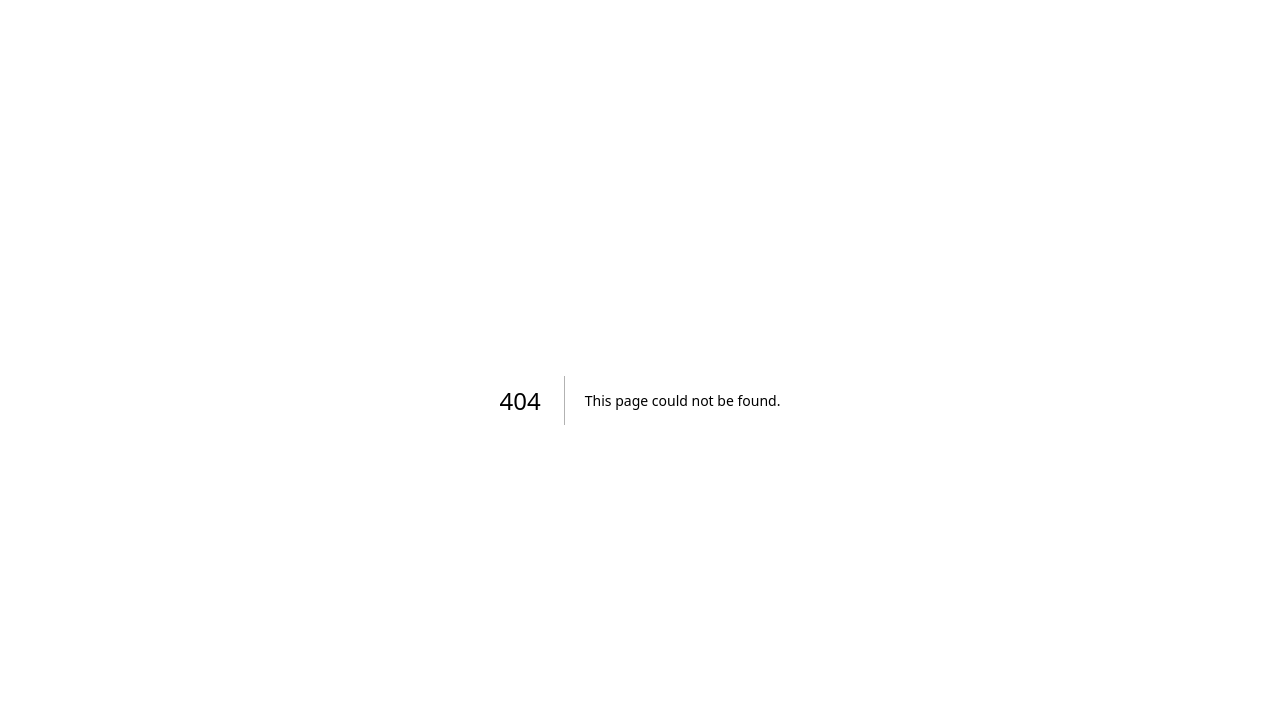
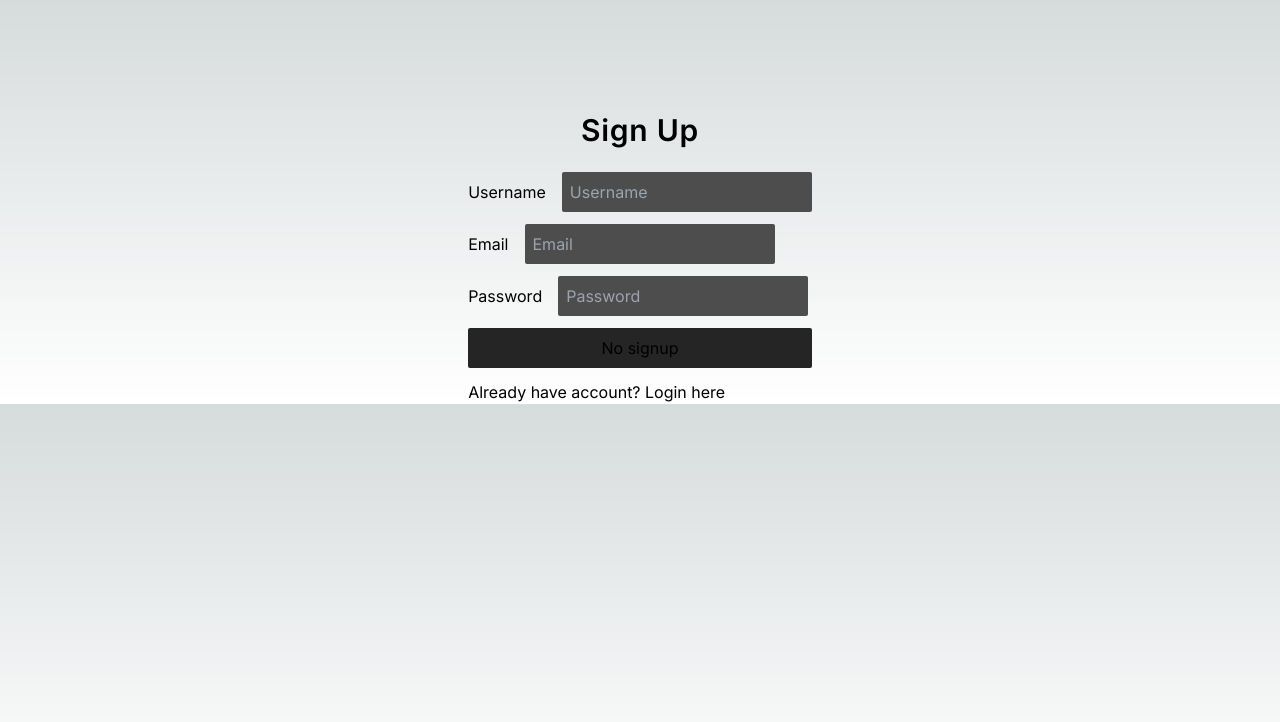
Before and after one commit to suryapratap-1/next-auth-project, a Next.js app: page /signup in a window 1280 px wide. Before the commit this address had no page. Shown: the top 722 px of the page. Built offline with nearby package versions, Linux system fonts and the light colour scheme.

Commit message:
add signup page

```diff
--- /dev/null
+++ b/src/app/signup/page.tsx
@@ -0,0 +1,78 @@
+'use client';
+import React, { useEffect, useState } from "react";
+import Link from "next/link";
+import { useRouter } from "next/navigation";
+import axios from "axios";
+import toast from "react-hot-toast";
+
+export default function Signup () {
+    const router = useRouter();
+    const [user, setUser] = useState({
+        username: '',
+        email: '',
+        password: '',
+    })
+    const [buttonDisabled, setButtonDisabled] = useState(false)
+    const [loading, setLoading] = useState(false)
+
+    const signupHandler = async () => {
+        try {
+            setLoading(true)
+            const response = await axios.post("/api/user/signup", user)
+            console.log(response.data)
+            router.push('/login')
+            toast.success('Signup successfully')
+        }
+        catch (error: any) {
+            toast.error(error.message)
+        }
+        finally {
+            setLoading(false)
+        }
+    }
+
+    useEffect(() => {
+        if (user.email.length > 0 && user.username.length > 0 && user.password.length > 0) {
+            setButtonDisabled(false)
+        }
+        else setButtonDisabled(true);
+    }, [user])
+
+    return (
+        <main className="flex flex-col gap-6 items-center mt-28">
+            <h1 className="text-3xl font-semibold tracking-wide">
+                {loading ? "Processing" : "Sign Up"}
+            </h1>
+            <div className="flex flex-col gap-3">
+                <div className="flex gap-4 items-center">
+                    <label htmlFor="username">Username</label>
+                    <input className=" bg-[#4d4d4d] rounded-sm p-2 focus:outline-none"
+                        type="text" name="username" id="username" placeholder="Username" required
+                        value={user.username}
+                        onChange={ (e) => setUser({...user, username: e.target.value })}
+                    />
+                </div>
+                <div className="flex gap-4 items-center">
+                    <label htmlFor="email">Email</label>
+                    <input className=" bg-[#4d4d4d] rounded-sm p-2 focus:outline-none"
+                        type="email" name="email" id="email" placeholder="Email" required
+                        value={user.email}
+                        onChange={ (e) => setUser({...user, email: e.target.value })}
+                    />
+                </div>
+                <div className="flex gap-4 items-center">
+                    <label htmlFor="password">Password</label>
+                    <input className=" bg-[#4d4d4d] rounded-sm p-2 focus:outline-none"
+                        type="password" name="password" id="password" placeholder="Password" required
+                        value={user.password}
+                        onChange={ (e) => setUser({...user, password: e.target.value })}
+                    />
+                </div>
+                <button onClick={signupHandler} className="bg-[#252525] rounded-sm p-2 hover:bg-[#252525aa] cursor-pointer">
+                    {buttonDisabled ? "No signup" : "Signup"}
+                </button>
+                <Link href='/login'>Already have account? Login here</Link>
+            </div>
+        </main>
+    )
+}
```
